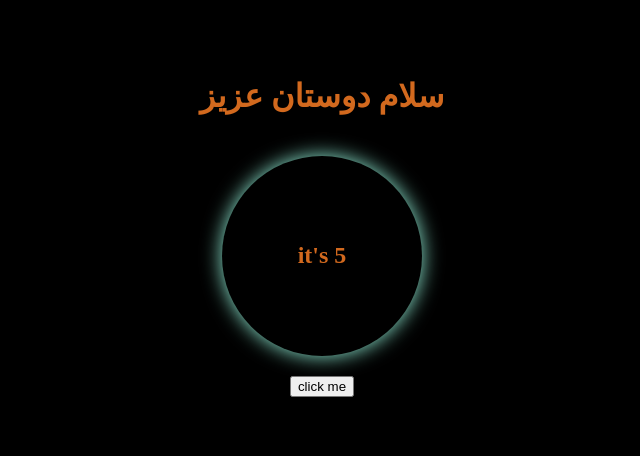
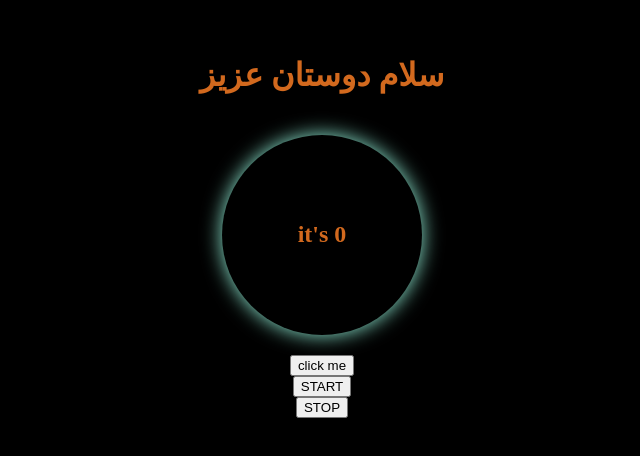
Before and after one commit to armiinEX/React-Learning-Exercises, a React (Create React App) app: page / in a window 1280 px wide. Shown: the part 174-630 px from the top of the page, without its empty margins (318-958 px from the left). Built offline with nearby package versions, Linux system fonts and the light colour scheme.

Commit message:
exercise-2

```diff
--- a/src/Timer.jsx
+++ b/src/Timer.jsx
@@ -1,30 +1,44 @@
 import React from "react";
 
 var interval;
+
 class number extends React.Component{
     constructor(){
       super();
       this.state = {
-        number : 10
+        number : 0
       }
     }
-    componentDidMount(){
-        console.log("componentDidMount");
 
+    setStart =()=>{
         interval = setInterval(() => {
-        this.setState({
-          number : this.state.number - 1
-        })
-      } ,1000)
+            this.setState({
+              number : this.state.number + 1
+            })
+          } ,1000)
     }
 
-    componentDidUpdate(){
-        console.log("componentDidUpdate")
+    // componentDidMount(){
+    //     console.log("componentDidMount");
 
-        if(this.state.number === 0){
-            clearInterval(interval);
-        }
+    //     interval = setInterval(() => {
+    //     this.setState({
+    //       number : this.state.number + 1
+    //     })
+    //   } ,1000)
+    // }
+
+    setStop =()=>{
+        clearInterval(interval);
     }
+
+    // componentDidUpdate(){
+    //     console.log("componentDidUpdate")
+
+    //     if(this.state.number === 0){
+    //         clearInterval(interval);
+    //     }
+    // }
 
     componentWillUnmount(){
         console.log("componentWillUnmount")
@@ -36,9 +50,20 @@ class number extends React.Component{
             <h2 className='timer'>
                 it's {this.state.number}
             </h2>
+
             <button onClick={this.props.x}>
                 click me
             </button>
+
+            <button onClick={this.setStart}>
+                START
+            </button>
+
+            <button onClick={this.setStop}>
+                STOP
+            </button>
+
+
         </>
       )
     }
```
